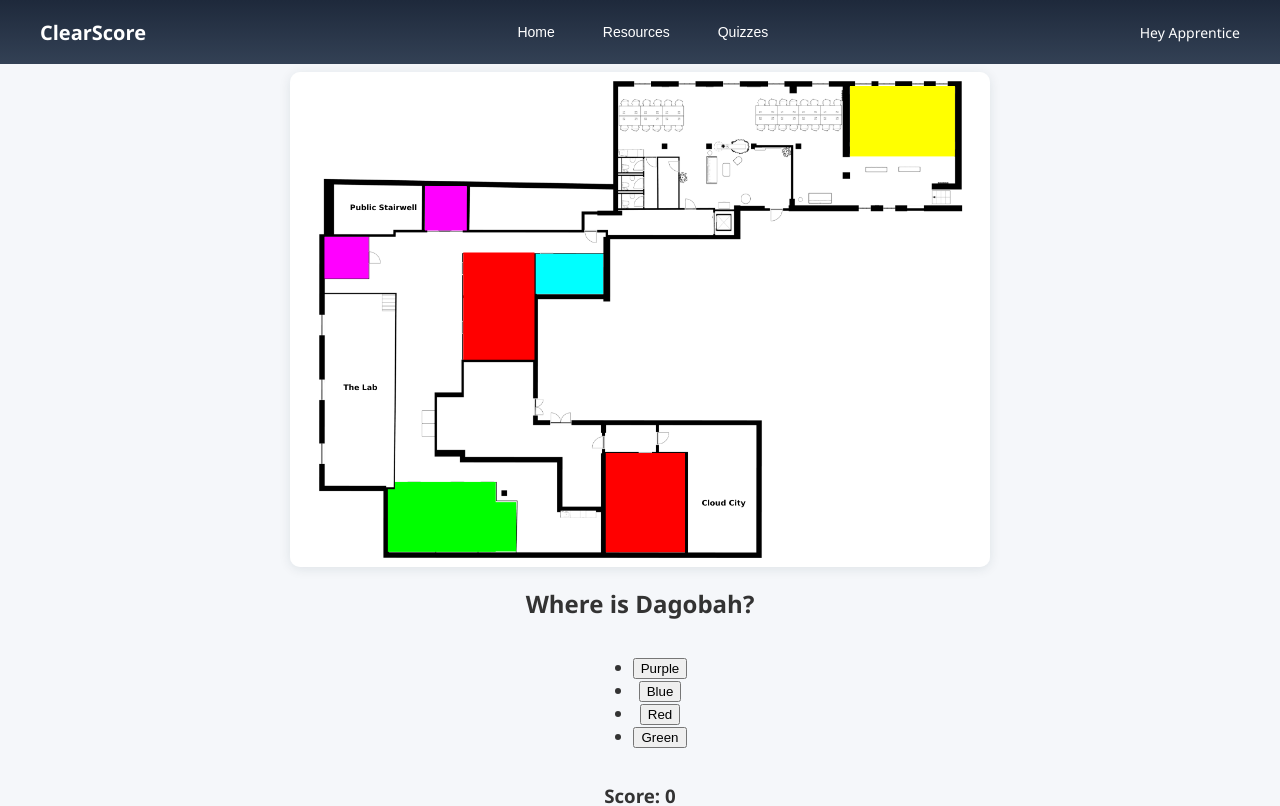
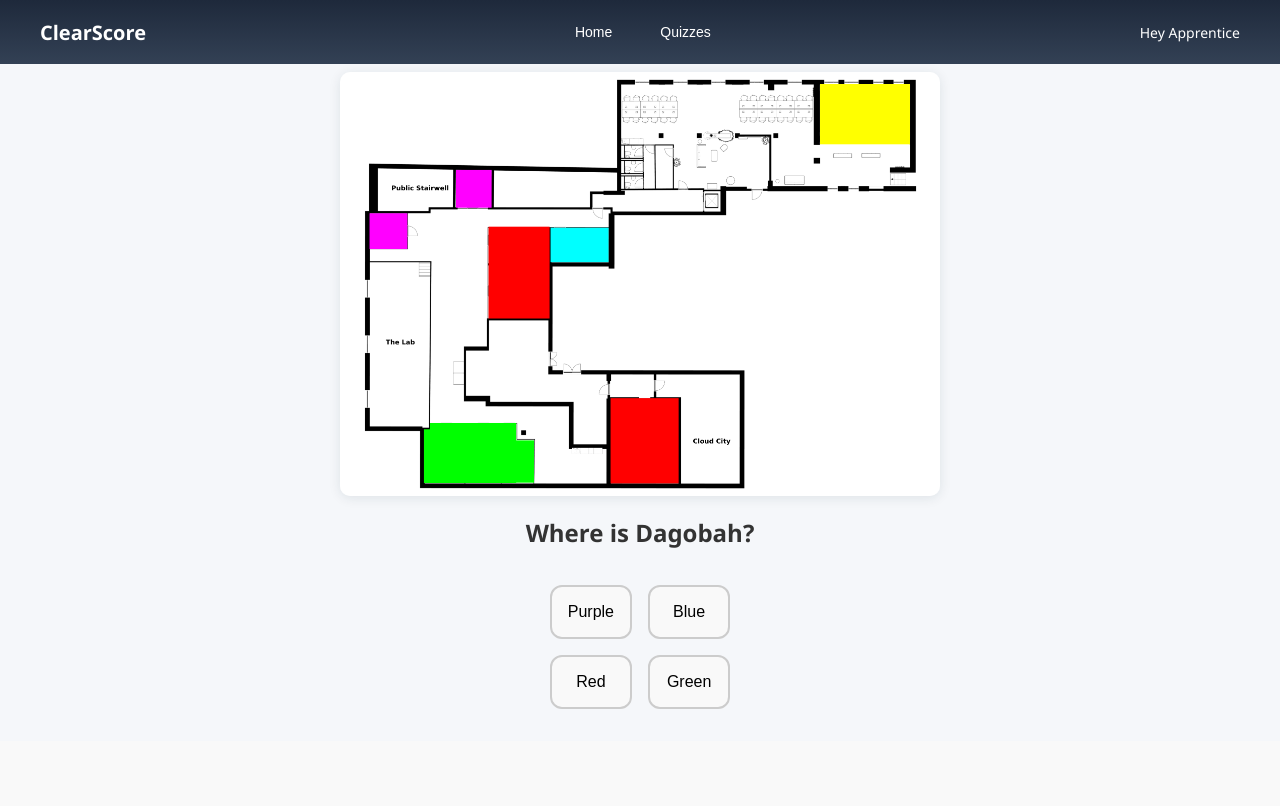
Before and after one commit to NathanVoong/final-year-project, a React (Vite) app in the folder onboarding-app/: page /quiz/1 in a window 1280 px wide. Shown: the top 806 px of the page. Built offline with nearby package versions, Linux system fonts and the light colour scheme.

Commit message:
FE-42: remove unused features and clean up UI of quiz

```diff
--- a/onboarding-app/src/App.tsx
+++ b/onboarding-app/src/App.tsx
@@ -41,7 +41,8 @@ function Layout() {
                     <div className="logo">ClearScore</div>
                     <nav className="nav-links">
                         <Button variant="ghost" destination="/">Home</Button>
-                        <Button variant="ghost" destination="/resources">Resources</Button>
+                        {/*Temporarily removed until more resources are added*/}
+                        {/*<Button variant="ghost" destination="/resources">Resources</Button>*/}
                         <Button variant="ghost" destination="/quiz/1">Quizzes</Button>
                     </nav>
                     <div className="user-greeting">Hey Apprentice</div>
--- a/onboarding-app/src/pages/FloorPlanPage/FloorPlanQuiz.tsx
+++ b/onboarding-app/src/pages/FloorPlanPage/FloorPlanQuiz.tsx
@@ -188,16 +188,15 @@ export default function FloorPlanQuiz() {
         <div className="quiz">
             <img src={q.image} className="quiz-image"/>
             <h2>{q.question_text}</h2>
-            <ul>
+            <ul className="quiz-options-grid">
                 {q.answers.map((a) => (
                     <li key={a.id}>
-                        <button onClick={() => handleAnswer(a.id)}>{a.answer_text}</button>
+                        <button className="quiz-option" onClick={() => handleAnswer(a.id)}>
+                            {a.answer_text}
+                        </button>
                     </li>
                 ))}
             </ul>
-            <h3>Score: {score ?? 0}</h3>
-            <h3>Current: {current ?? 0}</h3>
-            <h3>questions length: {questions.length ?? 0}</h3>
         </div>
     );
 }
--- a/onboarding-app/src/pages/FloorPlanPage/styles/FloorPlanPage.css
+++ b/onboarding-app/src/pages/FloorPlanPage/styles/FloorPlanPage.css
@@ -11,7 +11,7 @@
 }
 
 .quiz-image {
-    max-width: 700px;
+    max-width: 600px;
     margin-top: 16px;
     border-radius: 10px;
     box-shadow: 0 2px 12px rgba(20, 50, 60, 0.10);
@@ -24,3 +24,27 @@
     justify-content: center;
     text-align: center;
 }
+
+.quiz-options-grid {
+    display: grid;
+    grid-template-columns: repeat(2, 1fr); /* 2 columns */
+    gap: 1rem;
+    list-style: none;
+    padding: 0;
+}
+
+.quiz-option {
+    padding: 1rem;
+    border: 2px solid #ccc;
+    border-radius: 12px;
+    background-color: #f9f9f9;
+    font-size: 1rem;
+    cursor: pointer;
+    transition: all 0.3s ease;
+    width: 100%;
+}
+
+.quiz-option:hover {
+    background-color: #e0f0ff;
+    border-color: #0077cc;
+}
```
